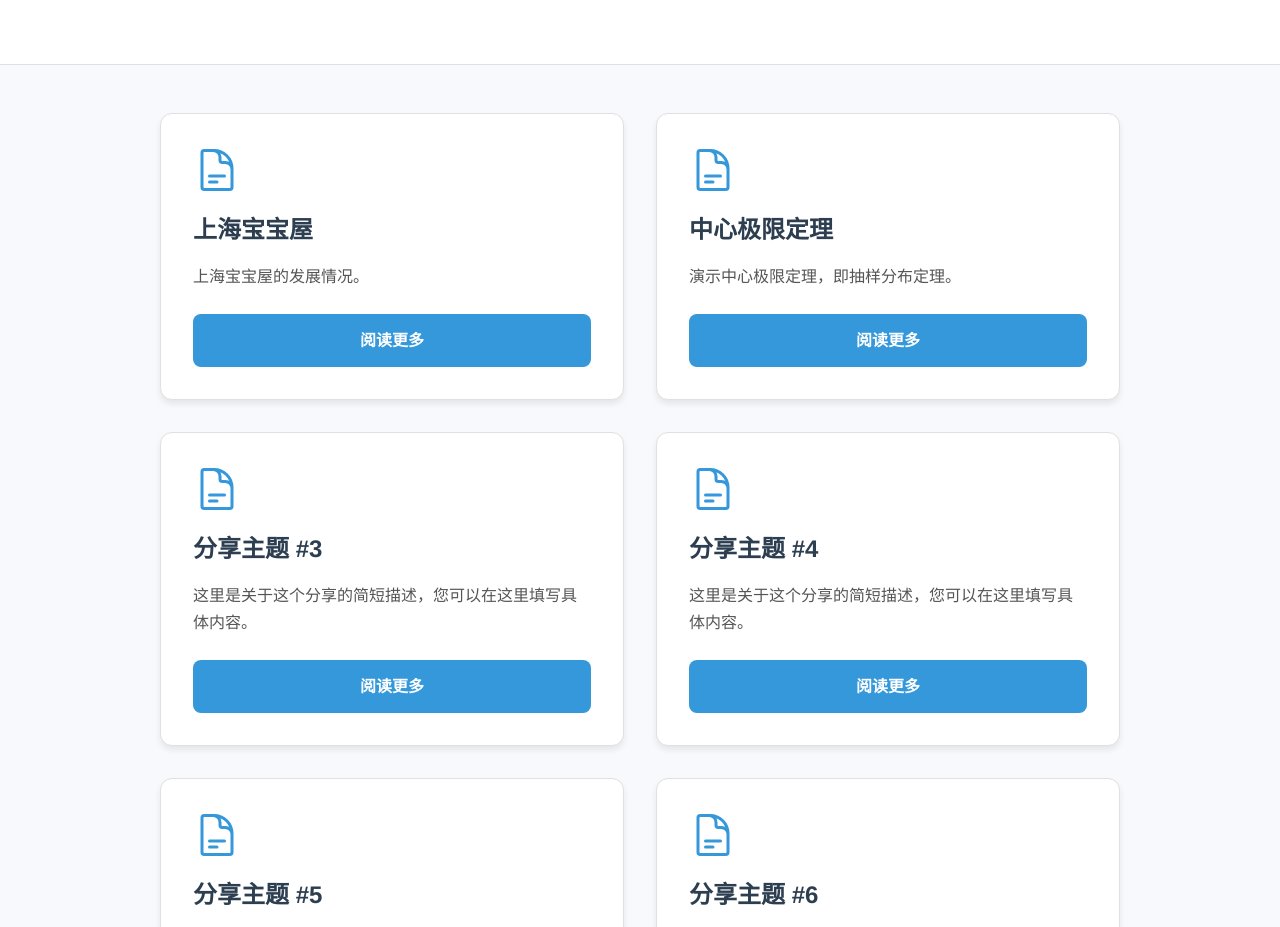
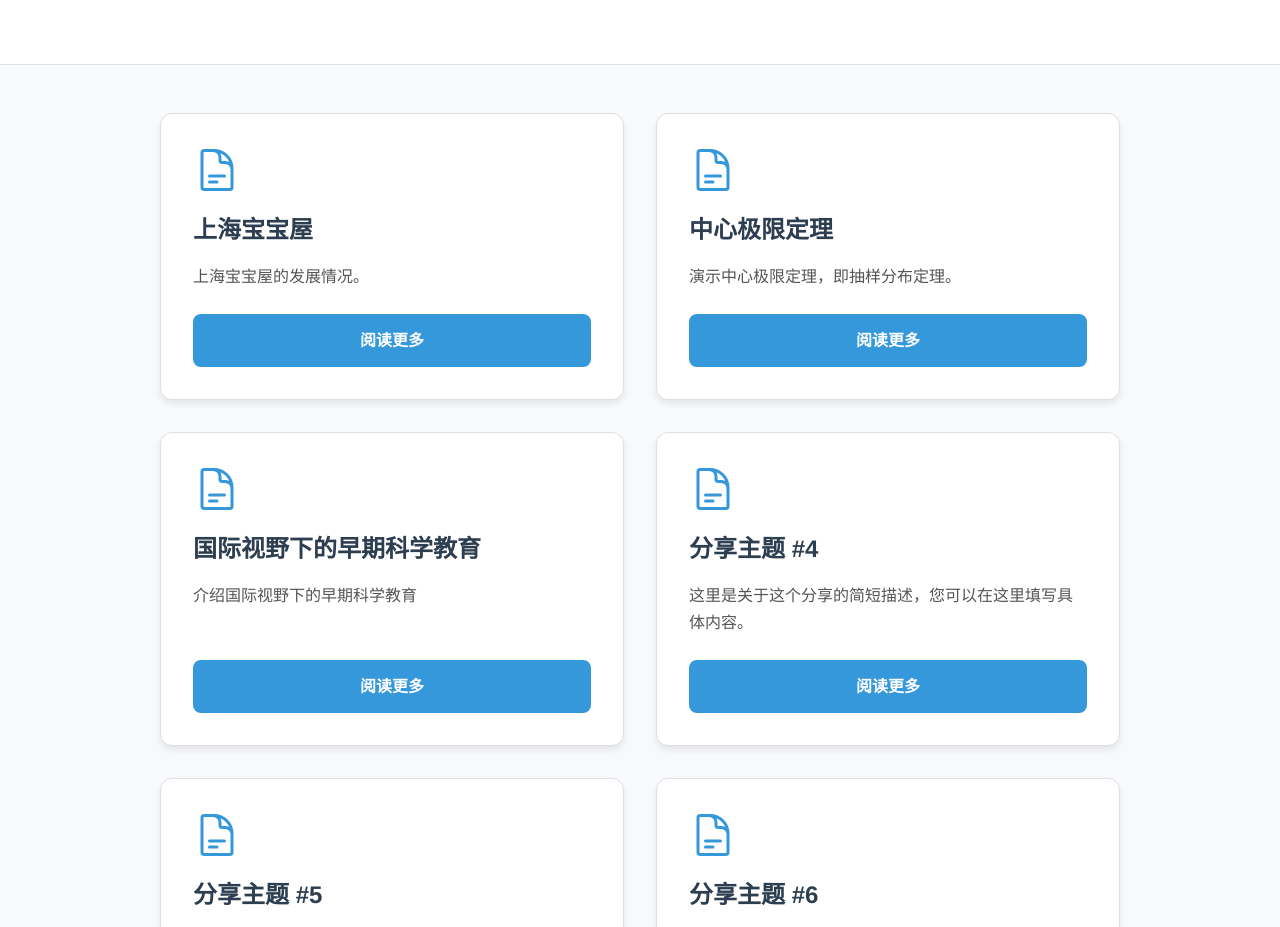
Before and after one commit to shnu-wei/shnu-wei.github.io, a plain HTML site: page index.html in a window 1280 px wide. Shown: the part 173-1100 px from the top of the page. Drawn offline with Linux system fonts and the light colour scheme.

Commit message:
Update index.html

```diff
--- a/index.html
+++ b/index.html
@@ -133,9 +133,9 @@
 
             <article class="share-card">
                 <div class="card-icon"><svg xmlns="http://www.w3.org/2000/svg" fill="none" viewBox="0 0 24 24" stroke-width="1.5" stroke="currentColor"><path stroke-linecap="round" stroke-linejoin="round" d="M19.5 14.25v-2.625a3.375 3.375 0 00-3.375-3.375h-1.5A1.125 1.125 0 0113.5 7.125v-1.5a3.375 3.375 0 00-3.375-3.375H8.25m0 12.75h7.5m-7.5 3H12M10.5 2.25H5.625c-.621 0-1.125.504-1.125 1.125v17.25c0 .621.504 1.125 1.125 1.125h12.75c.621 0 1.125-.504 1.125-1.125V11.25a9 9 0 00-9-9z" /></svg></div>
-                <h2>分享主题 #3</h2>
-                <p>这里是关于这个分享的简短描述，您可以在这里填写具体内容。</p>
-                <a href="share-3.html" class="card-button">阅读更多</a>
+                <h2>国际视野下的早期科学教育</h2>
+                <p>介绍国际视野下的早期科学教育</p>
+                <a href="国际视野下的早期科学教育.html" class="card-button">阅读更多</a>
             </article>
 
             <article class="share-card">
```
